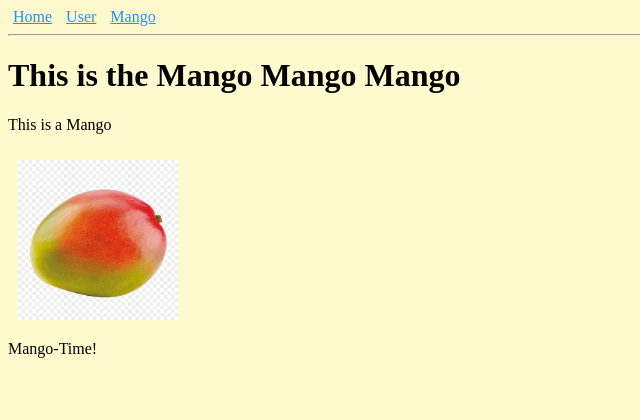
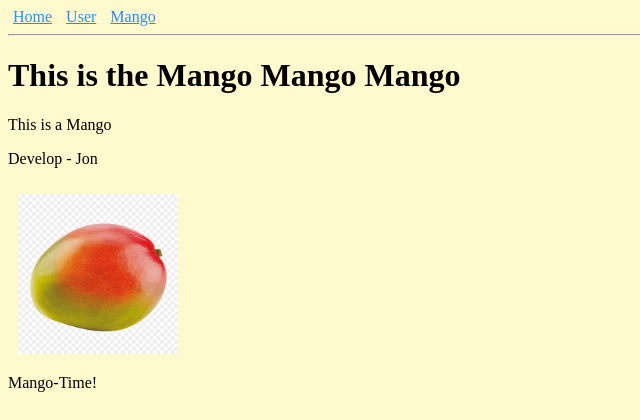
Before and after one commit to Jearnest94/Grupp_Fyra_Projektarbete, a Flask app: page /mango in a window 1280 px wide. Shown: the top 420 px of the page, without its empty margins (0-640 px from the left). Run offline with Flask 2, Linux system fonts and the light colour scheme.

Commit message:
Develop-jon test commit

```diff
--- a/templates/mango.html
+++ b/templates/mango.html
@@ -7,6 +7,7 @@
     {% block content %}
     <h1>This is the Mango Mango Mango</h1>
     <p>This is a Mango</p>
+        <p>Develop - Jon</p>
 
     <img class="list-thumbnail" src="{{ url_for('static', filename='img/mango.jpg') }}">
         <br/>
```
